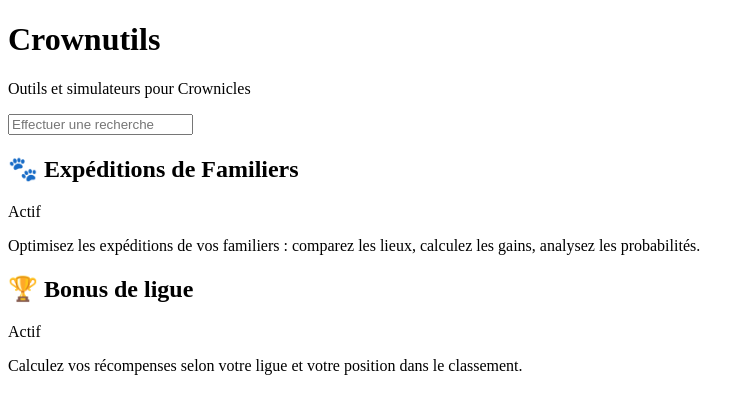
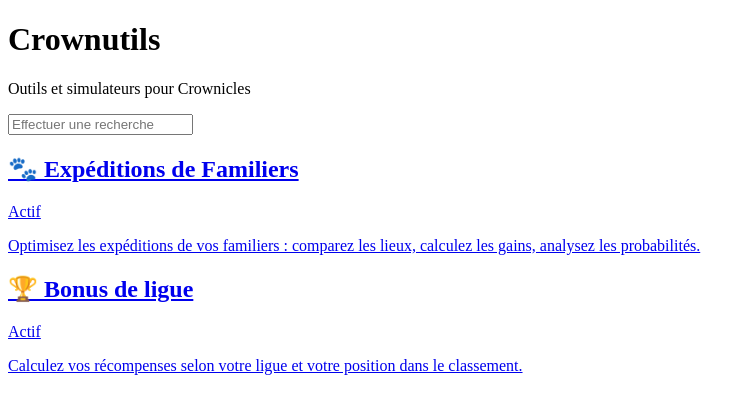
Before and after one commit to Ntalcme/crownutils, a Vue app: page / in a window 1280 px wide. Shown: the top 414 px of the page, without its empty margins (0-756 px from the left). Built offline with nearby package versions, Linux system fonts and the light colour scheme.

Commit message:
HomePage without css

```diff
--- a/src/components/ToolCard.vue
+++ b/src/components/ToolCard.vue
@@ -1,9 +1,9 @@
 <template>
-  <div class="tool-card">
+  <router-link :to="`/${tool.id}`">
     <h2>{{ tool.icon }} {{ tool.title }}</h2>
-    <span>{{ displayStatus(tool.status) }}</span>
+    <span class="status" :class="`status-${tool.status}`">{{ displayStatus(tool.status) }}</span>
     <p>{{ tool.description }}</p>
-  </div>
+  </router-link>
 </template>
 
 <script setup>
@@ -22,3 +22,6 @@
 const displayStatus = (status) => statusMap[status] || status
 
 </script>
+
+<style scoped>
+</style>
--- a/src/router/index.js
+++ b/src/router/index.js
@@ -1,12 +1,25 @@
 import { createRouter, createWebHistory } from 'vue-router'
 import HomePage from '@/views/HomePage.vue'
+import PetExpeditionView from '@/views/PetExpeditionView.vue'
+import LeagueBonusView from '@/views/LeagueBonusView.vue'
 
 const router = createRouter({
   history: createWebHistory(import.meta.env.BASE_URL),
   routes: [
     {
       path: '/',
+      name: 'home',
       component: HomePage
+    },
+    {
+      path: '/petExpedition',
+      name: 'petExpedition',
+      component: PetExpeditionView
+    },
+    {
+      path: '/leagueBonus',
+      name: 'leagueBonus',
+      component: LeagueBonusView
     }
   ],
 })
--- a/src/views/HomePage.vue
+++ b/src/views/HomePage.vue
@@ -6,8 +6,10 @@
   </header>
 
   <main class="home-main">
-    <section class="tool-grid">
-      <ToolCard v-for="tool in filteredTools" :key="tool.id" :tool="tool"/>
+    <section class="grid-container">
+      <div v-for="tool in filteredTools" :key="tool.id" class="grid-item">
+        <ToolCard :tool="tool" />
+      </div>
     </section>
   </main>
 </template>
@@ -25,3 +27,6 @@
   )
 )
 </script>
+
+<style scoped>
+</style>
--- /dev/null
+++ b/src/views/LeagueBonusView.vue
@@ -0,0 +1,3 @@
+<template>
+  league
+</template>
--- /dev/null
+++ b/src/views/PetExpeditionView.vue
@@ -0,0 +1,3 @@
+<template>
+  expe
+</template>
```
